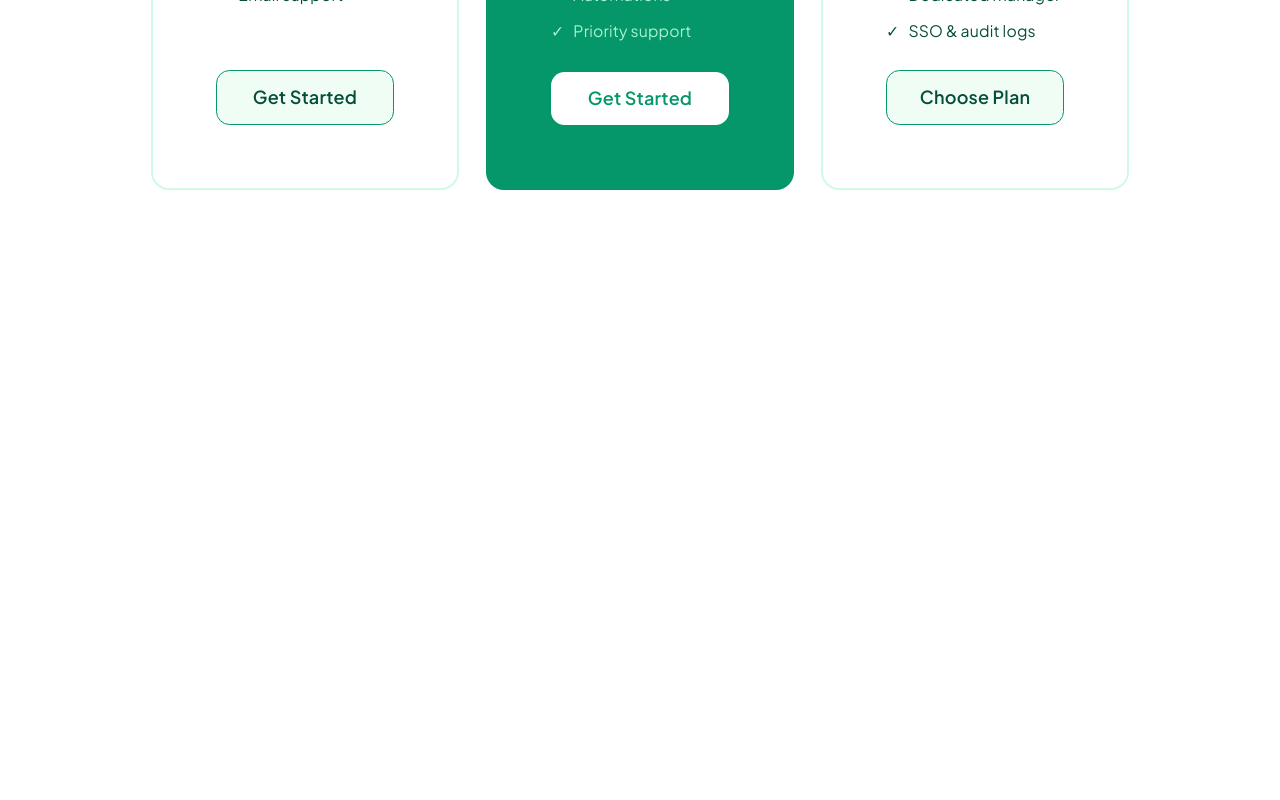
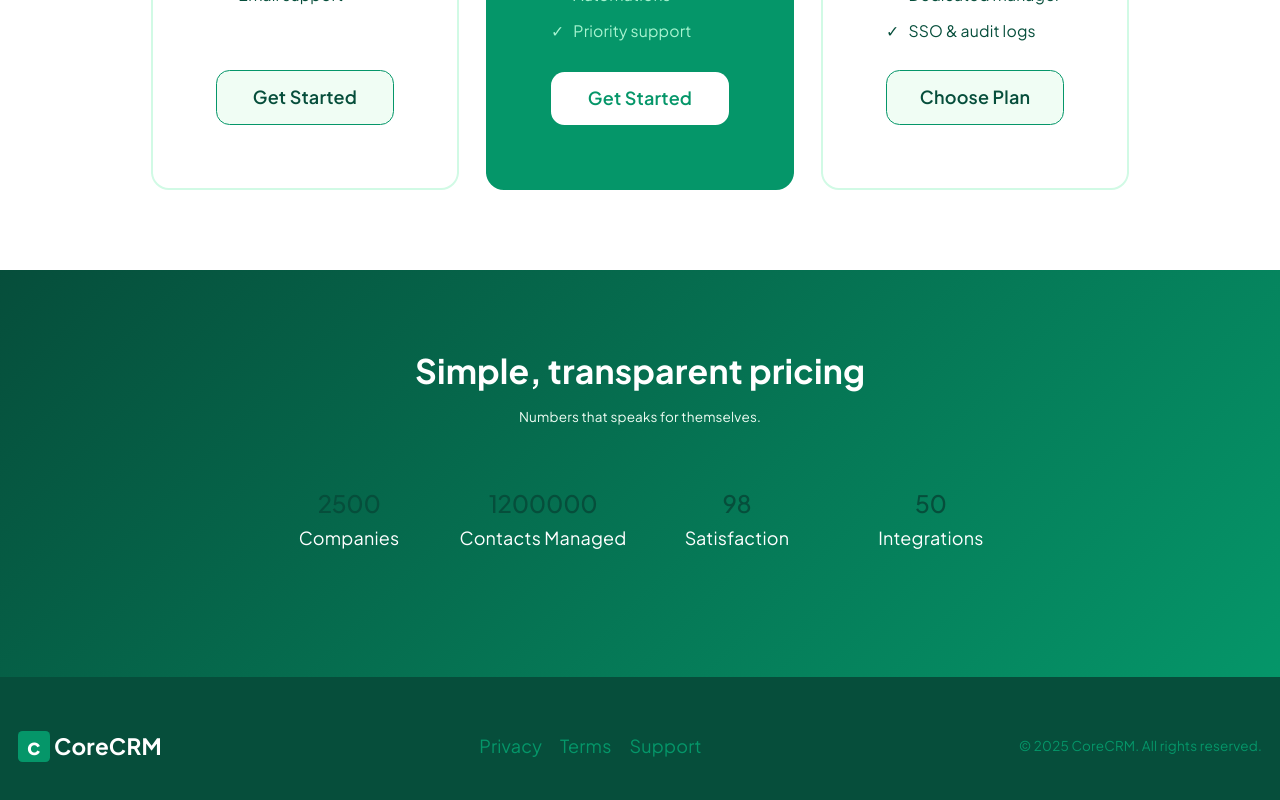
Before and after one commit to fretchelgerarman-cp/CoreCRM_Landing-Page, a Vue app: page / in a window 1280 px wide. Shown: the part 3129-3929 px from the top of the page. Before the commit the page ends 3399 px from the top, so only its background shows below. Built offline with nearby package versions, Linux system fonts and the light colour scheme.

Commit message:
feat: add price and footer

```diff
--- a/src/App.vue
+++ b/src/App.vue
@@ -4,6 +4,8 @@ import FeatureGrid from './components/landing/FeatureGrid.vue'
 import ContactTable from './components/landing/ContactTable.vue'
 import Navbar from './components/landing/Navbar.vue'
 import Pricing from './components/landing/Pricing.vue'
+import Footer from './components/landing/Footer.vue'
+import StatsSection from './components/landing/StatsSection.vue'
 </script>
 
 <template>
@@ -12,4 +14,6 @@ import Pricing from './components/landing/Pricing.vue'
  <FeatureGrid />
  <ContactTable />
  <Pricing />
+ <StatsSection />
+ <Footer />
 </template>
--- /dev/null
+++ b/src/components/common/StatsCounter.vue
@@ -0,0 +1,35 @@
+<script>
+export default {
+  name: "StatsCounter",
+  data() {
+    return {
+      count: 0,
+      interval: null
+    }
+  },
+  methods: {
+    startCounter(target) {
+      this.count = 0
+
+      this.interval = setInterval(() => {
+        if (this.count < target) {
+          this.count += Math.ceil(target / 100)
+        } else {
+          this.count = target
+          clearInterval(this.interval)
+        }
+      }, 20)
+    },
+    reset() {
+      this.count = 0
+      clearInterval(this.interval)
+    }
+  }
+  }
+</script>
+
+<template>
+  <h2 class=" text-white">
+    {{ count }}
+  </h2>
+</template>
--- /dev/null
+++ b/src/components/landing/Footer.vue
@@ -0,0 +1,16 @@
+<template>
+    <footer class="bg-(--emerald-dark) text-white py-12">
+        <div class="max-w-7xl mx-auto px-4 flex flex-col md:flex-row items-center justify-between gap-6">
+            <div class="text-xl font-bold text-white">
+                <span class="bg-(--emerald) text-white px-2 rounded inline-flex items-center justify-center">c</span>
+                CoreCRM
+            </div>
+            <div class="flex space-x-4 text-(--emerald)">
+                <a href="">Privacy</a>
+                <a href="">Terms</a>
+                <a href="">Support</a>
+            </div>
+            <p class="text-xs text-(--emerald) text-center md:text-right">© 2025 CoreCRM. All rights reserved.</p>
+        </div>
+    </footer>
+</template>
--- /dev/null
+++ b/src/components/landing/StatsSection.vue
@@ -0,0 +1,48 @@
+<script>
+import StatsCounter from "../common/StatsCounter.vue"
+
+export default {
+  components: {
+    StatsCounter
+  },
+  mounted() {
+
+    this.$refs.companies.startCounter(2500)
+    this.$refs.contacts.startCounter(1200000)
+    this.$refs.satisfaction.startCounter(98)
+    this.$refs.integrations.startCounter(50)
+  }
+}
+</script>
+
+<template>
+  <div class="text-white text-center stats flex flex-col items-center px-4" style="background: linear-gradient(135deg, var(--emerald-dark), var(--emerald))">
+
+    <h3 class="text-3xl font-bold text-white">Simple, transparent pricing</h3>
+ <p class="font-thin text-xs text-(--emerald-surface) py-4">Numbers that speaks for themselves.</p>
+
+    <div class="grid grid-cols-2 md:grid-cols-4 gap-6 py-10">
+
+      <div>
+        <StatsCounter ref="companies" />
+        <p>Companies</p>
+      </div>
+
+      <div>
+        <StatsCounter ref="contacts" />
+        <p>Contacts Managed</p>
+      </div>
+
+      <div>
+        <StatsCounter ref="satisfaction" />
+        <p>Satisfaction</p>
+      </div>
+
+      <div>
+        <StatsCounter ref="integrations" />
+        <p>Integrations</p>
+      </div>
+
+    </div>
+  </div>
+</template>
--- a/src/style.css
+++ b/src/style.css
@@ -102,6 +102,13 @@ body {
 }
 
 .pricing {
+  padding: 80px 0;
+  display: flex;
+  align-items: center;
+  justify-content: center;
+}
+
+.stats {
   padding: 80px 0;
   display: flex;
   align-items: center;
```
Also changed, not shown: src/components/landing/StatsCounter.vue (deleted).
